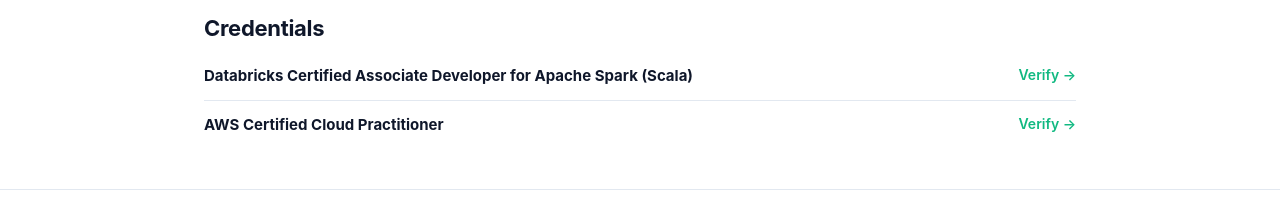
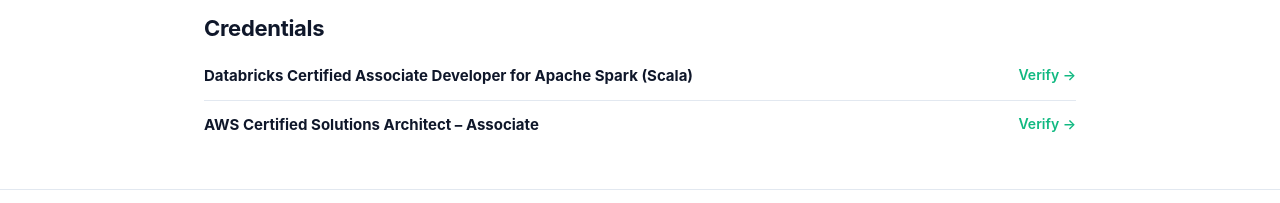
Before and after one commit to entropa-chain/rusticagentic, a plain HTML site: page resume.html in a window 1280 px wide. Shown: the part 2070-2273 px from the top of the page. Drawn offline with Linux system fonts and the light colour scheme.

Commit message:
Fix AWS cert: Solutions Architect - Associate (per Credly badge)

```diff
--- a/resume.html
+++ b/resume.html
@@ -161,7 +161,7 @@
     <a href="https://credentials.databricks.com/embed/96e65e17-56d5-4682-a8f4-c9e77b2a7251" target="_blank" rel="noopener">Verify →</a>
   </div>
   <div class="cert">
-    <b>AWS Certified Cloud Practitioner</b>
+    <b>AWS Certified Solutions Architect – Associate</b>
     <a href="https://www.credly.com/badges/0957ca40-e7ba-4984-99b8-444e8de58a18/public_url" target="_blank" rel="noopener">Verify →</a>
   </div>
 </div></section>
```
